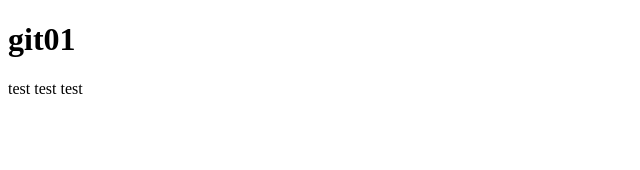
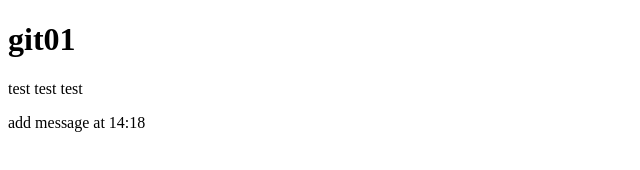
Before and after one commit to shinichiparis/git.project.01, a plain HTML site: page index.html in a window 1280 px wide. Shown: the whole page, without its empty margins (0-640 px from the left). Drawn offline with Linux system fonts and the light colour scheme.

Commit message:
miner change

```diff
--- a/index.html
+++ b/index.html
@@ -7,5 +7,6 @@
 <body>
     <h1>git01</h1>
     <p>test test test </p>
+    <p>add message at 14:18</p>
 </body>
 </html>
```
